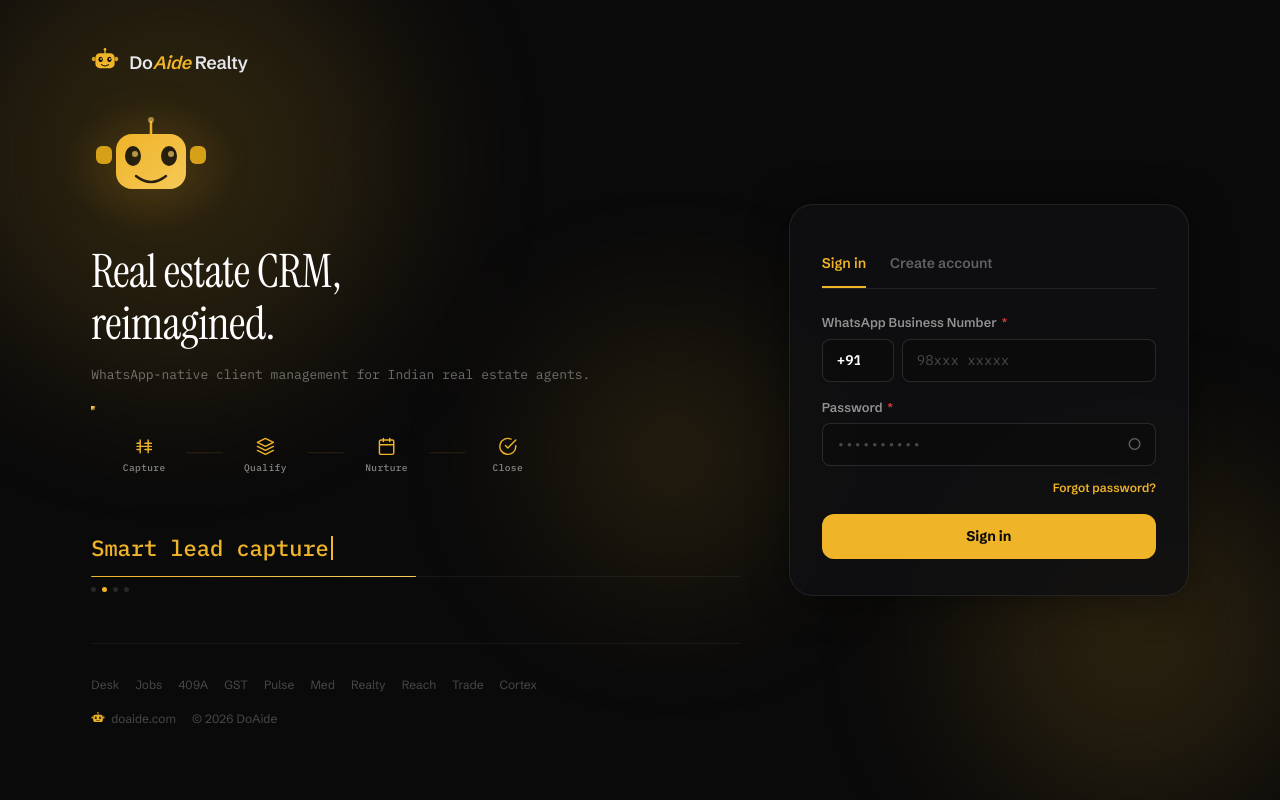
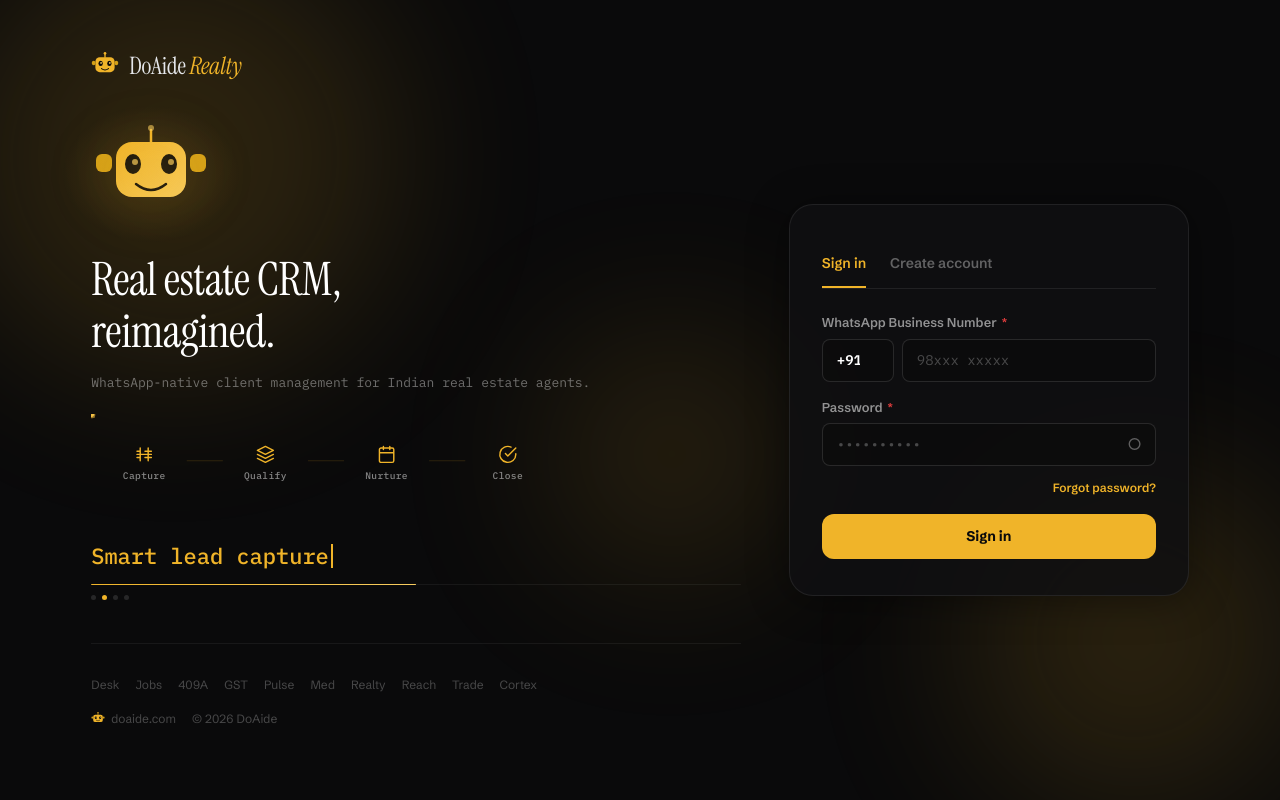
Before and after one commit to r2st/HomeNex, a React (Vite) app: page / in a window 1280 px wide. Built offline with nearby package versions, Linux system fonts and the light colour scheme.

Commit message:
fix: standardize landing header brand to match DoAide 409A reference
- Change "Do<em>Aide</em> Realty" to "DoAide <em>Realty</em>" (product name in italic gold)
- Set font to Instrument Serif 24px/400

Co-Authored-By: Claude Opus 4.6 <noreply@anthropic.com>

```diff
--- a/src/components/LandingPage.jsx
+++ b/src/components/LandingPage.jsx
@@ -309,7 +309,7 @@ function AuthForm({ onAuthed }) {
     <div className="landing-auth-card">
       <div className="landing-mobile-brand">
         <RobotFace size={24} />
-        <span className="landing-brand-text">Do<em>Aide</em> Realty</span>
+        <span className="landing-brand-text">DoAide <em>Realty</em></span>
       </div>
 
       {!resetStep && (
@@ -543,7 +543,7 @@ export default function LandingPage({ onAuthed }) {
           <div className="landing-left-inner">
             <a href="https://doaide.com" className="landing-brand" target="_blank" rel="noopener noreferrer">
               <RobotFace size={28} />
-              <span className="landing-brand-text">Do<em>Aide</em> Realty</span>
+              <span className="landing-brand-text">DoAide <em>Realty</em></span>
             </a>
 
             <div className="landing-hero-area">
--- a/src/landing.css
+++ b/src/landing.css
@@ -175,8 +175,9 @@
 }
 
 .landing-brand-text {
-  font-size: 18px;
-  font-weight: 600;
+  font-family: 'Instrument Serif', Georgia, serif;
+  font-size: 24px;
+  font-weight: 400;
   letter-spacing: -0.3px;
 }
 
```
